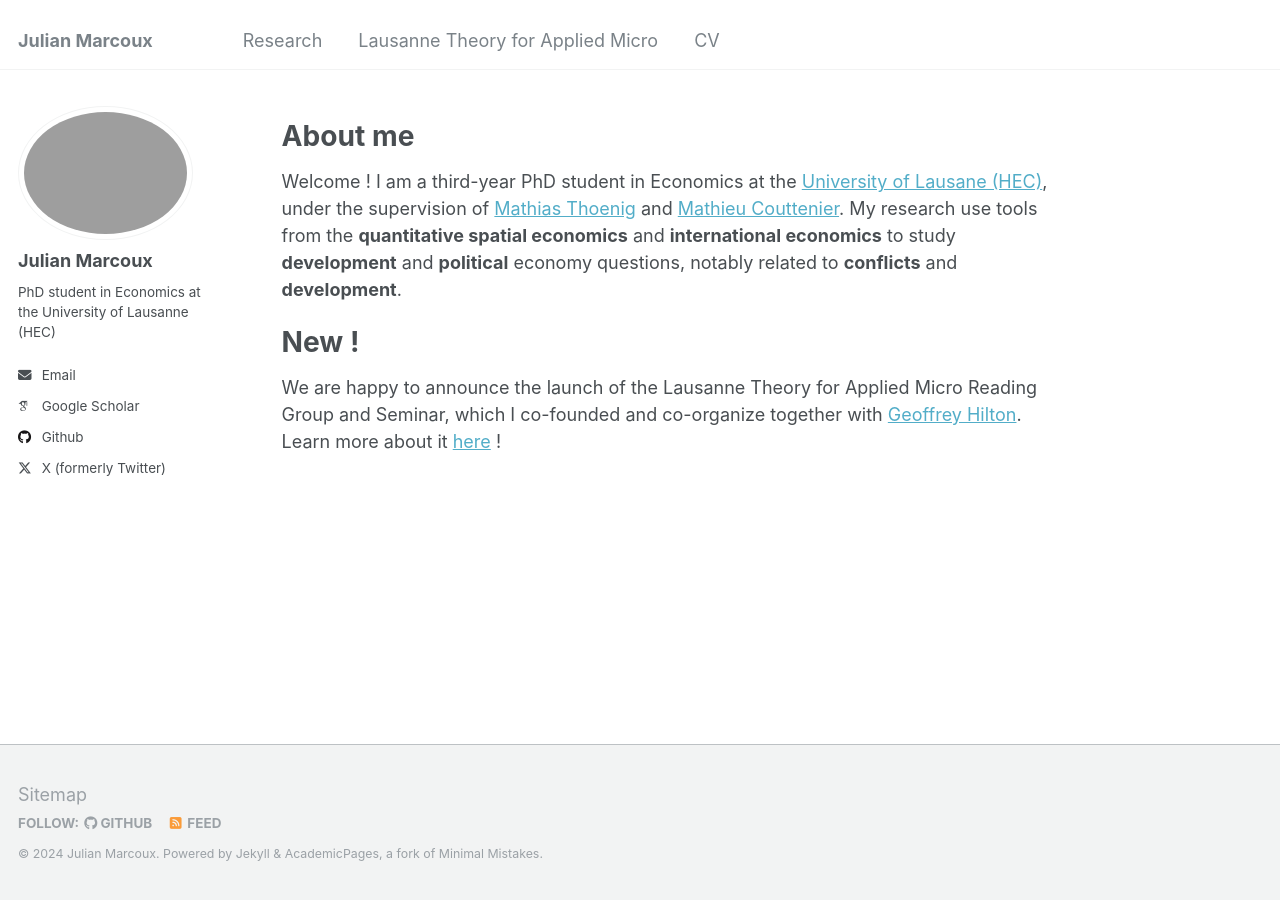
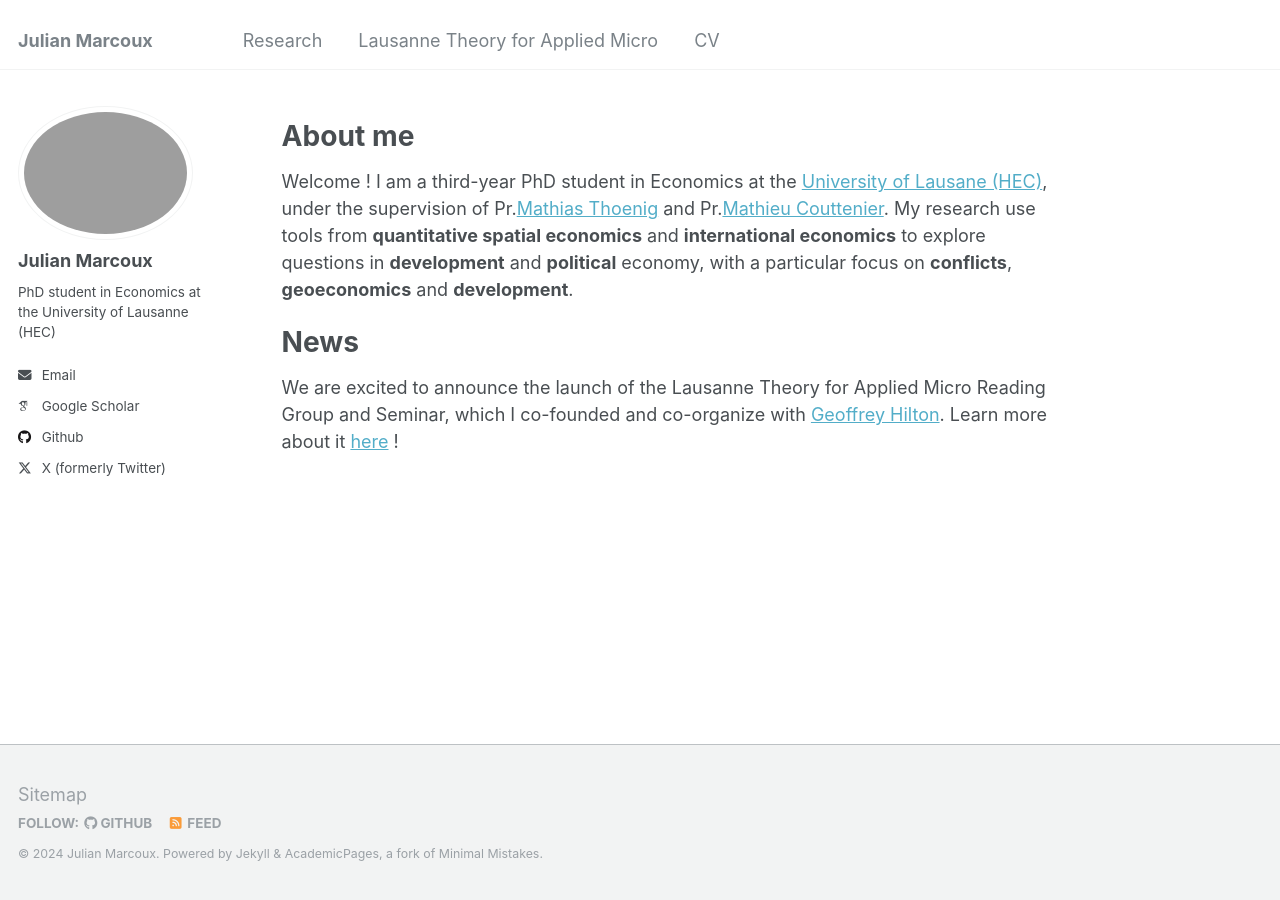
Before and after one commit to julianmarcoux/julianmarcoux.github.io, a Jekyll site: the page built from _pages/about.md, in a window 1280 px wide. Built offline with Jekyll 4.4.1, drawn with Linux system fonts in a browser that asks for light colours; some web fonts are replaced.

Commit message:
Update about.md

```diff
--- a/_pages/about.md
+++ b/_pages/about.md
@@ -10,8 +10,8 @@ redirect_from:
 
 About me
 ======
-Welcome ! I am a third-year PhD student in Economics at the [University of Lausane (HEC)](), under the supervision of [Mathias Thoenig]() and [Mathieu Couttenier](). My research use tools from the **quantitative spatial economics** and **international economics** to study **development** and **political** economy questions, notably related to **conflicts** and **development**.
+Welcome ! I am a third-year PhD student in Economics at the [University of Lausane (HEC)](), under the supervision of Pr.[Mathias Thoenig](https://people.unil.ch/mathiasthoenig/) and Pr.[Mathieu Couttenier](https://sites.google.com/site/coutteniermathieu/). My research use tools from **quantitative spatial economics** and **international economics** to explore questions in **development** and **political** economy, with a particular focus on **conflicts**, **geoeconomics** and **development**.
 
-New !
+News
 ======
-We are happy to announce the launch of the Lausanne Theory for Applied Micro Reading Group and Seminar, which I co-founded and co-organize together with [Geoffrey Hilton](https://geoffreyhilton.github.io/). Learn more about it [here]() !
+We are excited to announce the launch of the Lausanne Theory for Applied Micro Reading Group and Seminar, which I co-founded and co-organize with [Geoffrey Hilton](https://geoffreyhilton.github.io/). Learn more about it [here]() !
```
